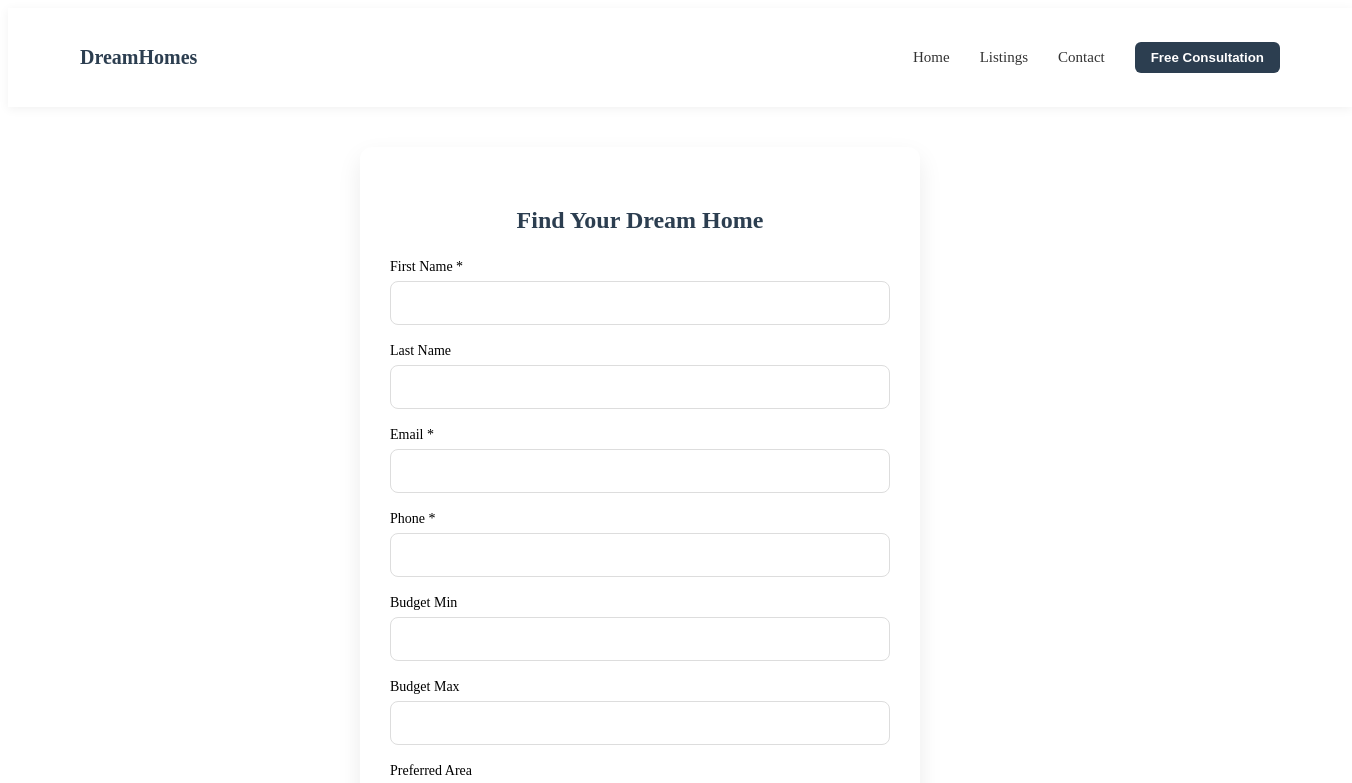
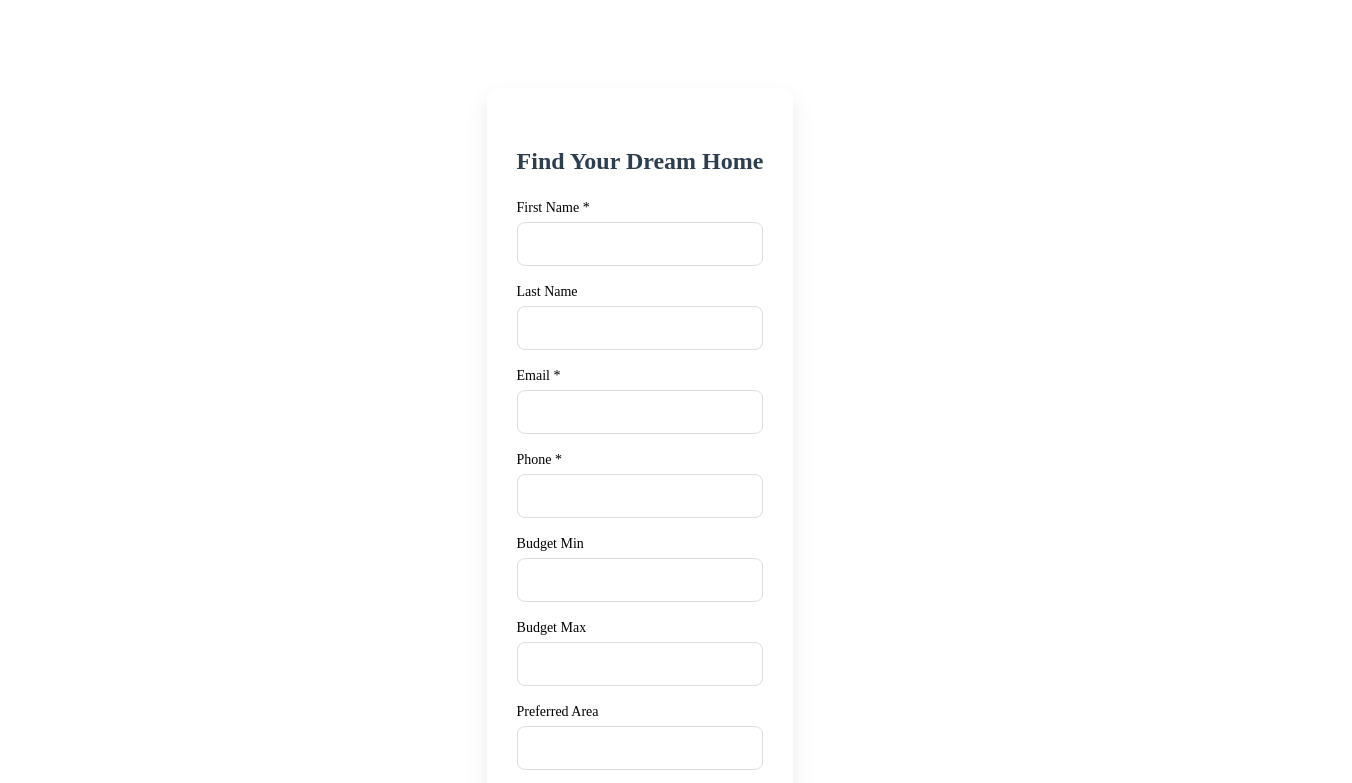
Before and after one commit to swathivt/real-estate-frontend, a React (Vite) app: page / in a window 1280 px wide. Shown: the top 783 px of the page, 1352 px wide, since content can reach past the window. Built offline with nearby package versions, Linux system fonts and the light colour scheme.

Commit message:
navbar created

```diff
--- a/src/App.jsx
+++ b/src/App.jsx
@@ -1,13 +1,26 @@
 import LeadForm from "./components/LeadForm";
-import Navbar from "./components/Navbar";
+import styled from "styled-components";
+
+
+const PageWrapper = styled.div`
+  min-height: 100vh;
+  display: flex;
+  align-items: center;
+  justify-content: center;
+  padding: 40px 20px;
+`;
+
 
 function App() {
+
+
   return (
-    <>
-      <Navbar />
-      <LeadForm />
-    </>
-  );
+
+     <PageWrapper>
+  <LeadForm />
+</PageWrapper>
+
+  )
 }
 
-export default App;
+export default App
--- a/src/components/Navbar.jsx
+++ /dev/null
@@ -1,110 +0,0 @@
-// src/components/Navbar.jsx
-
-import { useState } from "react";
-import styled from "styled-components";
-
-const Nav = styled.nav`
-  width: 100%;
-  padding: 18px 40px;
-  background: white;
-  box-shadow: 0 2px 10px rgba(0, 0, 0, 0.06);
-  position: sticky;
-  top: 0;
-  z-index: 100;
-`;
-
-const NavContainer = styled.div`
-  max-width: 1200px;
-  margin: 0 auto;
-  display: flex;
-  align-items: center;
-  justify-content: space-between;
-`;
-
-const Logo = styled.h2`
-  font-size: 20px;
-  font-weight: 700;
-  color: #2c3e50;
-  cursor: pointer;
-`;
-
-const Menu = styled.ul`
-  display: flex;
-  gap: 30px;
-  list-style: none;
-  align-items: center;
-
-  @media (max-width: 768px) {
-    position: absolute;
-    top: 70px;
-    right: 0;
-    background: white;
-    flex-direction: column;
-    width: 220px;
-    padding: 20px;
-    gap: 20px;
-    box-shadow: 0 8px 20px rgba(0, 0, 0, 0.1);
-    display: ${({ open }) => (open ? "flex" : "none")};
-  }
-`;
-
-const MenuItem = styled.li`
-  font-size: 15px;
-  cursor: pointer;
-  color: #333;
-
-  &:hover {
-    color: #2c3e50;
-  }
-`;
-
-const CTAButton = styled.button`
-  padding: 8px 16px;
-  background: #2c3e50;
-  color: white;
-  border: none;
-  border-radius: 6px;
-  cursor: pointer;
-  font-weight: 600;
-
-  &:hover {
-    background: #34495e;
-  }
-
-  @media (max-width: 768px) {
-    width: 100%;
-  }
-`;
-
-const Hamburger = styled.div`
-  display: none;
-  cursor: pointer;
-  font-size: 24px;
-
-  @media (max-width: 768px) {
-    display: block;
-  }
-`;
-
-export default function Navbar() {
-  const [open, setOpen] = useState(false);
-
-  return (
-    <Nav>
-      <NavContainer>
-        <Logo>DreamHomes</Logo>
-
-        <Hamburger onClick={() => setOpen(!open)}>
-          ☰
-        </Hamburger>
-
-        <Menu open={open}>
-          <MenuItem>Home</MenuItem>
-          <MenuItem>Listings</MenuItem>
-          <MenuItem>Contact</MenuItem>
-          <CTAButton>Free Consultation</CTAButton>
-        </Menu>
-      </NavContainer>
-    </Nav>
-  );
-}
```
